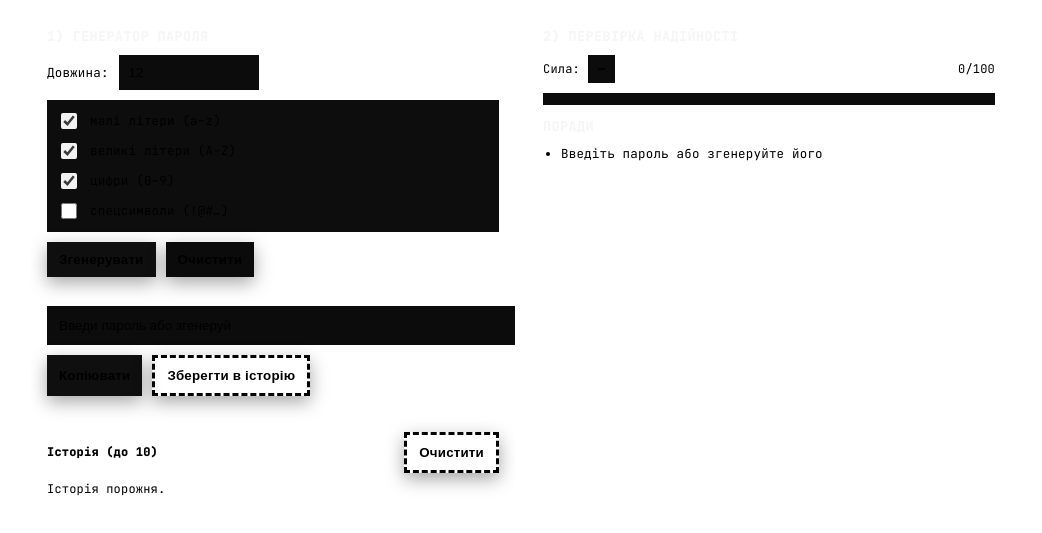
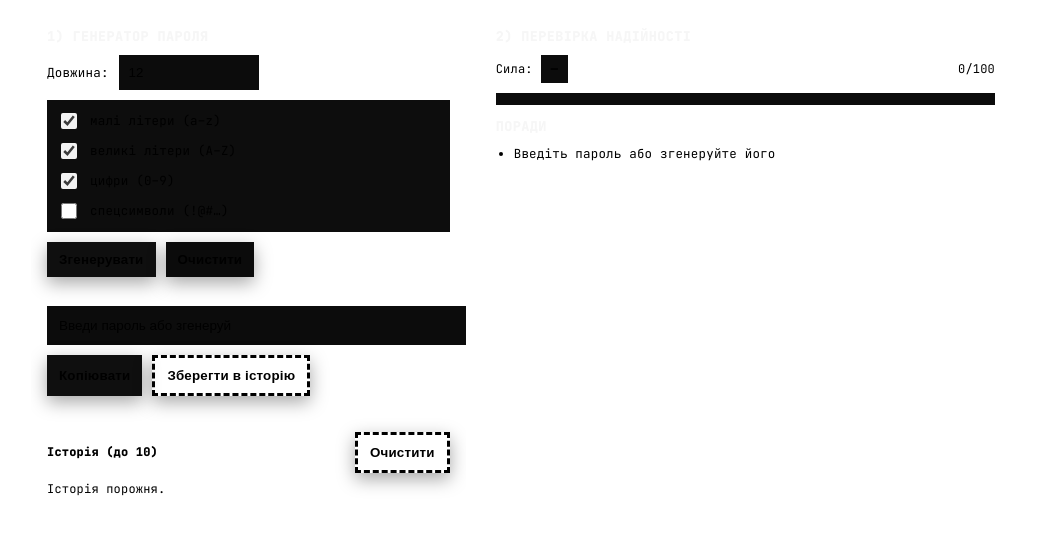
Before and after one commit to dvsqwx/PGen.xyz, a plain HTML site: page index.html in a window 1280 px wide. Shown: the part 81-614 px from the top of the page, without its empty margins (119-1161 px from the left). Drawn offline with Linux system fonts and the light colour scheme.

Commit message:
Update styles.css

```diff
--- a/styles.css
+++ b/styles.css
@@ -64,8 +64,8 @@ body{
 }
 .grid{
   display: grid;
-  grid-template-columns: 1fr 1fr;
-  gap: 12px;
+  grid-template-columns: 0.9fr 1.1fr;
+  gap: 14px;
 }
 @media (max-width: 860px){
   .header{ flex-direction: column; align-items: flex-start; }
```
